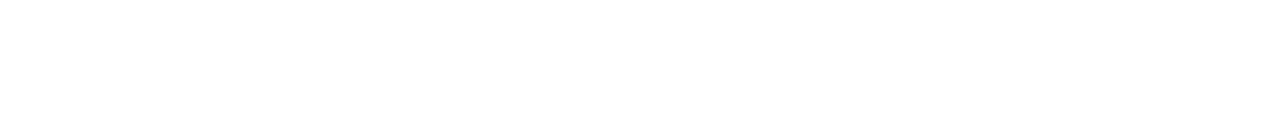
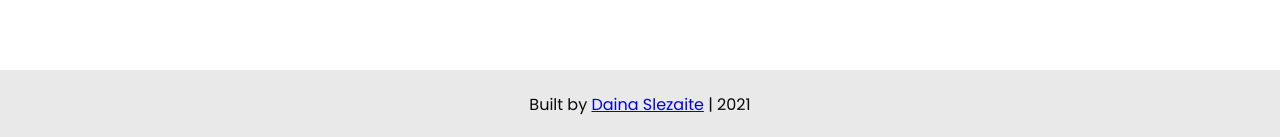
Before and after one commit to daina-slezaite/skill-exchange-react, a React (Create React App) app: page / in a window 1280 px wide. Shown: the part 660-797 px from the top of the page. Built offline with nearby package versions, Linux system fonts and the light colour scheme.

Commit message:
Add footer component with styling

```diff
--- a/src/App.js
+++ b/src/App.js
@@ -1,4 +1,4 @@
-import './App.css';
+import './App.scss';
 import Login from './components/auth/Login';
 import Signup from './components/auth/Signup';
 import Navbar from './components/navbar/Navbar';
@@ -11,6 +11,7 @@
 import Profile from './components/user/Profile';
 import ProtectedRoute from './components/auth/ProtectedRoute';
 import Home from './components/home/Home';
+import Footer from './components/footer/Footer';
 
 export default class App extends Component {
 
@@ -40,6 +41,7 @@
   render() {
     return (
       <div className="App">
+        <div className='content'>
           <Navbar userInSession={this.state.loggedInUser} setUser={this.setCurrentUser} removeSession={this.logUserOut} />
           <Switch>
             <Route exact path='/' render={props => <Home {...props} />} />
@@ -57,6 +59,8 @@
               component={Profile} />
           </Switch>
         </div>
+        <Footer />
+    </div>
     )
   }
 }
--- /dev/null
+++ b/src/App.scss
@@ -0,0 +1,9 @@
+.App {
+    display: flex;
+    flex-direction: column;
+    height: 100vh;
+}
+
+.content {
+    flex: 1 0 auto;
+}
--- /dev/null
+++ b/src/components/footer/Footer.js
@@ -0,0 +1,9 @@
+import React from 'react'
+import { Link } from 'react-router-dom';
+import './Footer.scss';
+
+export default function Footer() {
+    return (
+        <footer className='footer'><p>Built by <Link to='https://github.com/daina-slezaite' target="_blank">Daina Slezaite</Link> | 2021</p></footer>
+    )
+}
--- /dev/null
+++ b/src/components/footer/Footer.scss
@@ -0,0 +1,14 @@
+$backgroundColor: rgb(233,233,233);
+$textColor: rgb(11,10,10);
+
+.footer {
+    height: 70px;
+    flex-shrink: 0;
+    background-color: $backgroundColor;
+    color: $textColor;
+
+    p {
+        padding: 6px 0;
+        text-align: center;
+    }
+}
--- a/src/index.css
+++ b/src/index.css
@@ -8,6 +8,5 @@
 }
 
 code {
-  font-family: source-code-pro, Menlo, Monaco, Consolas, 'Courier New',
-    monospace;
+  font-family: source-code-pro, Menlo, Monaco, Consolas, 'Courier New', monospace;
 }
```
Also changed, not shown: src/App.css (deleted, +0 -14 lines). Lines whose indentation alone changed are shown as unchanged.
